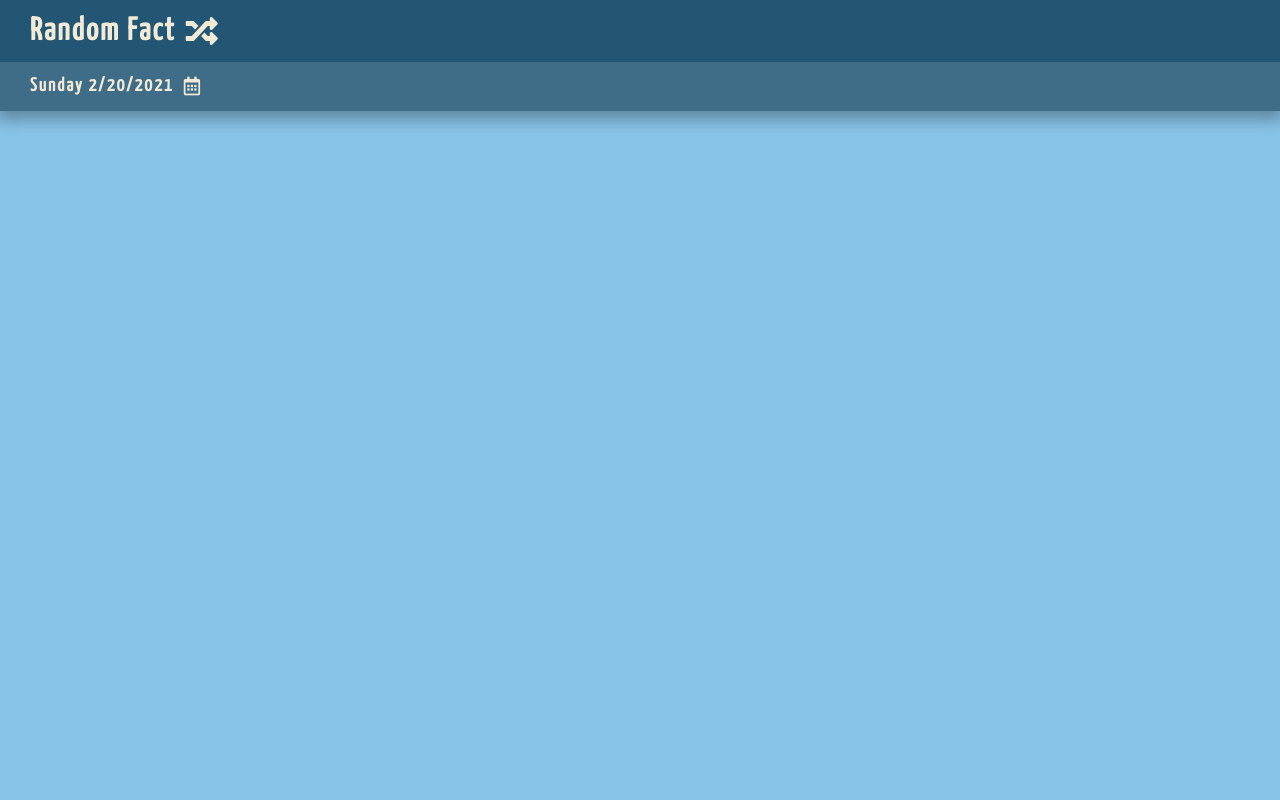
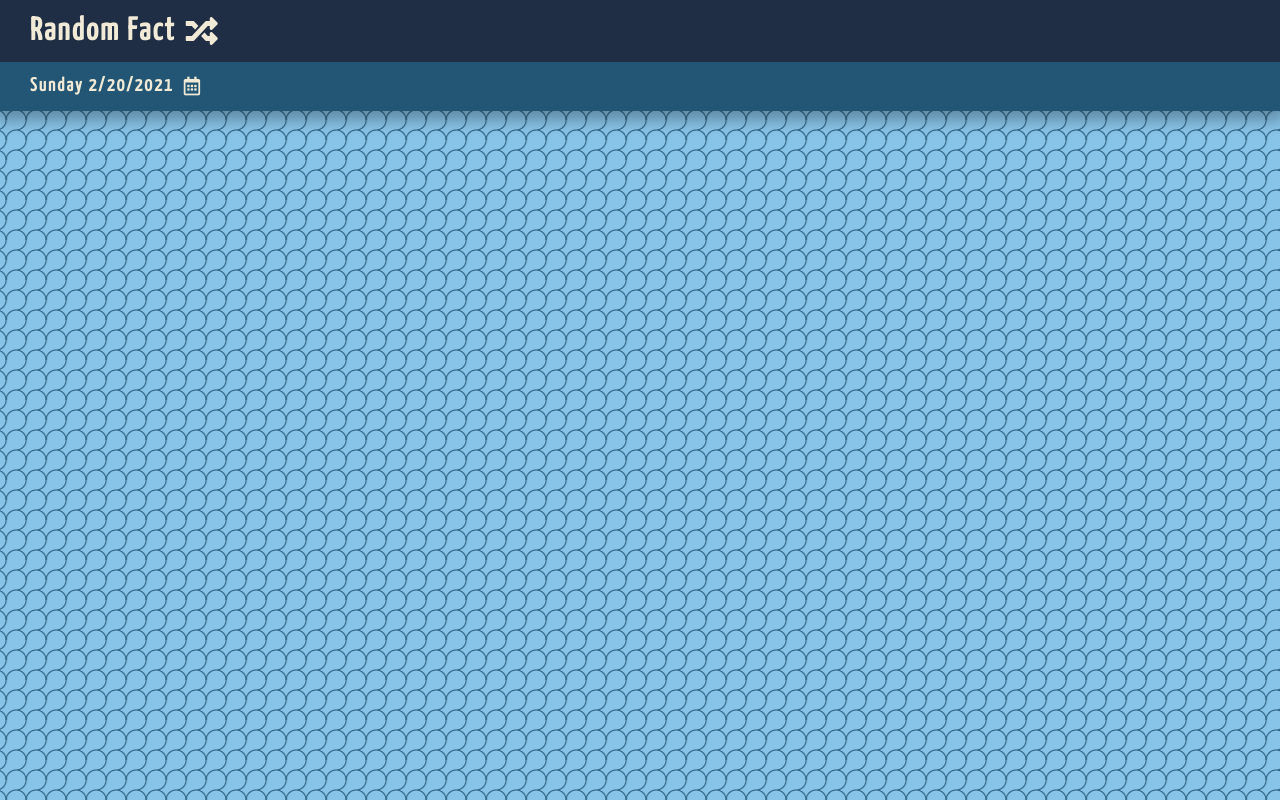
Before and after one commit to CeasarCyrillus/RandomFact, a React (Create React App) app: page / in a window 1280 px wide. Built offline with nearby package versions, Linux system fonts and the light colour scheme; no server answers.

Commit message:
Animate background

```diff
--- a/src/Header.css
+++ b/src/Header.css
@@ -14,11 +14,11 @@
 
 .primary-header{
     margin: 0;
-    background-color: #235675;
+    background-color: #202e45;
 }
 
 .secondary-header {
-    background-color: #3f6c86;
+    background-color: #235675;
 }
 
 .header-icon {
--- a/src/Post.css
+++ b/src/Post.css
@@ -1,11 +1,29 @@
 body{
     margin: 0;
     padding: 0;
-    background-color: #88c4e8;
     position: relative;
     height: 90vh;
+
+    background:
+            radial-gradient(circle at 0% 50%, rgba(96, 16, 48, 0) 9px, #235675 10px, rgba(96, 16, 48, 0) 11px) 0 10px,
+            radial-gradient(at 100% 100%, rgba(96, 16, 48, 0) 9px, #235675 10px, rgba(96, 16, 48, 0) 11px),
+            #88c4e8;
+    background-size: 20px 20px;
+
+    animation-name: movearound;
+    animation-iteration-count: infinite;
+    animation-timing-function: linear;
+    animation-duration: 60s;
 }
 
+@keyframes movearound {
+    from{
+        background-position-x: 0;
+    }
+    to{
+        background-position-x: 1024px;
+    }
+}
 .post-wrapper{
     width: 99vw;
     max-width: 900px;
```
